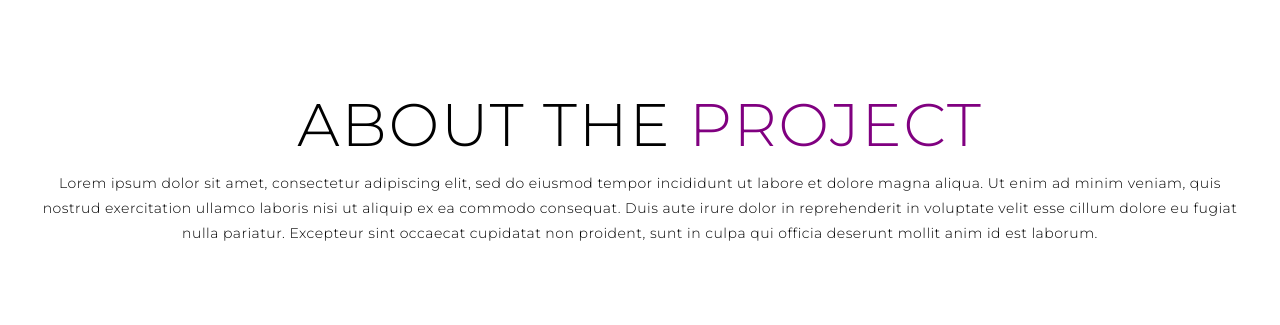
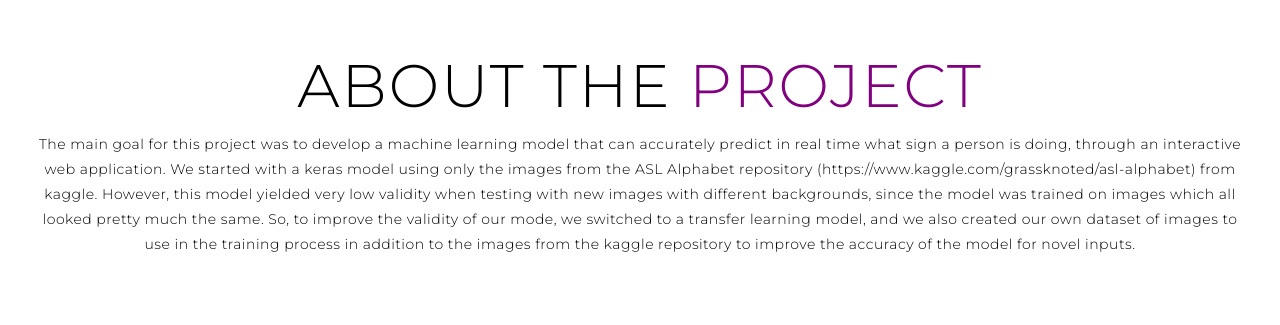
Before and after one commit to octagonDecagon/ASL-translator, a Flask app: page / in a window 1280 px wide. Shown: the part 801-1126 px from the top of the page. Run offline with Flask 2, Linux system fonts and the light colour scheme.

Commit message:
Update index.html

```diff
--- a/templates/index.html
+++ b/templates/index.html
@@ -51,7 +51,7 @@
       <div class="about-top">
         <h1 class="section-title"> About The <span> Project</span></h1>
         <p>
-          Lorem ipsum dolor sit amet, consectetur adipiscing elit, sed do eiusmod tempor incididunt ut labore et dolore magna aliqua. Ut enim ad minim veniam, quis nostrud exercitation ullamco laboris nisi ut aliquip ex ea commodo consequat. Duis aute irure dolor in reprehenderit in voluptate velit esse cillum dolore eu fugiat nulla pariatur. Excepteur sint occaecat cupidatat non proident, sunt in culpa qui officia deserunt mollit anim id est laborum.
+            The main goal for this project was to develop a machine learning model that can accurately predict in real time what sign a person is doing, through an interactive web application. We started with a keras model using only the images from the ASL Alphabet repository (https://www.kaggle.com/grassknoted/asl-alphabet) from kaggle. However, this model yielded very low validity when testing with new images with different backgrounds, since the model was trained on images which all looked pretty much the same. So, to improve the validity of our mode, we switched to a transfer learning model, and we also created our own dataset of images to use in the training process in addition to the images from the kaggle repository to improve the accuracy of the model for novel inputs.
         </p>
       </div>
 
@@ -67,7 +67,7 @@
           <div class="icon"> <img src="https://img.icons8.com/bubbles/100/000000/sign-language-i.png"/>  </div>
           <h2> Future Improvements </h2>
           <p>
-            Lorem ipsum dolor sit amet, consectetur adipiscing elit, sed do eiusmod tempor incididunt ut labore et dolore magna aliqua. Ut enim ad minim veniam, quis nostrud exercitation ullamco laboris nisi ut aliquip ex ea commodo consequat. Duis aute irure dolor in reprehenderit in voluptate velit esse cillum dolore eu fugiat nulla pariatur. Excepteur sint occaecat cupidatat non proident, sunt in culpa qui officia deserunt mollit anim id est laborum.
+              One of the first steps would be to improve our model’s scope beyond just the ASL alphabet to other common phrases. We also hope to improve our web app to be able to type out full sentences using the user’s input. We hope for this to serve as a useful educational resource for those aiming to learn sign language to test their own signing styles and proper hand orientations, with our web app providing feedback to help the user improve. To further expand its use as an educational resource, we would like to provide a field for users to type out words/sentences, and for our web app to show on screen images of how to sign the phrase.
           </p>
         </div>
       </div>
```
